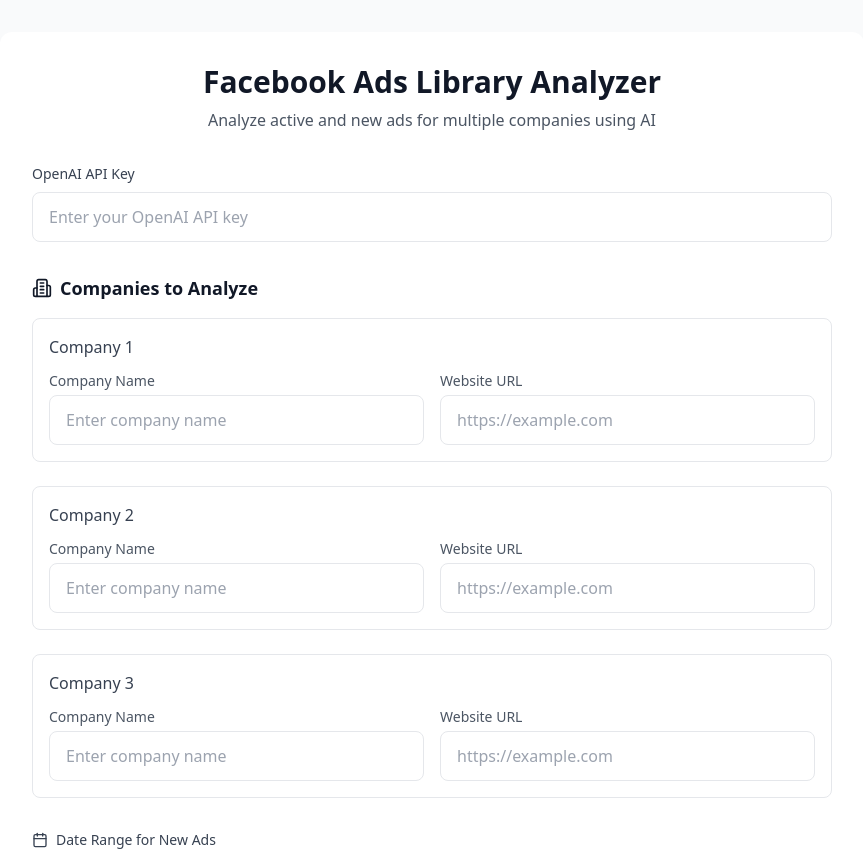
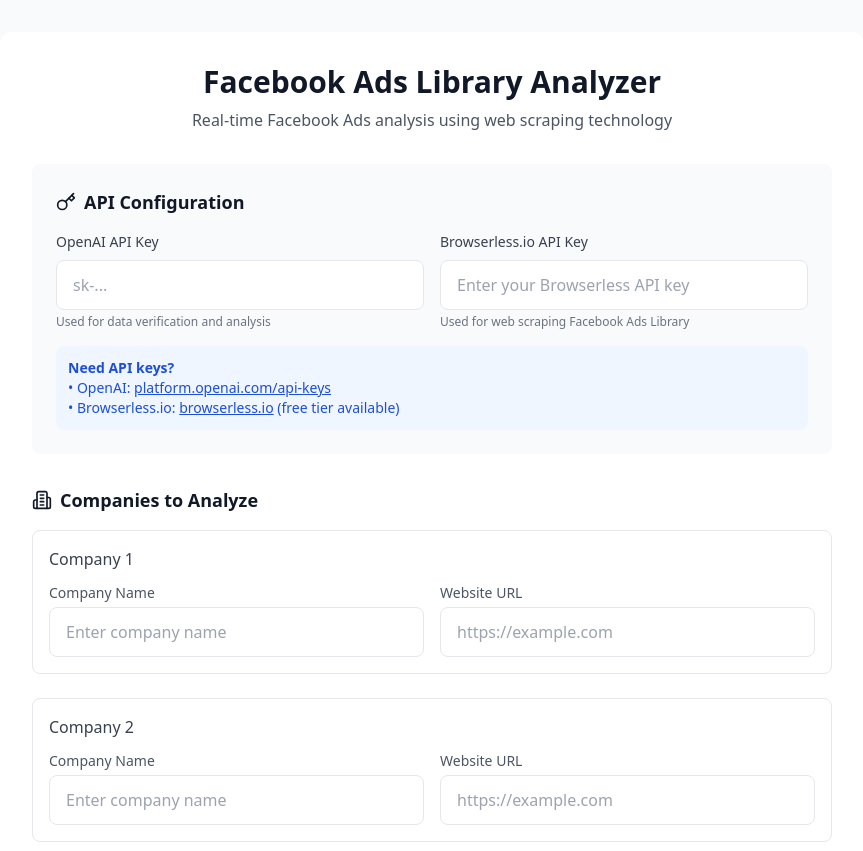
Before and after one commit to NikkieMarginal/Ads-Analyzer, a Next.js app: page / in a window 1280 px wide. Shown: the top 851 px of the page, without its empty margins (208-1071 px from the left). Built offline with nearby package versions, Linux system fonts and the light colour scheme.

Commit message:
Update page.tsx

```diff
--- a/app/page.tsx
+++ b/app/page.tsx
@@ -1,7 +1,7 @@
 'use client'
 
 import { useState } from 'react'
-import { Search, Download, Calendar, Globe, Building2 } from 'lucide-react'
+import { Search, Download, Calendar, Globe, Building2, Key } from 'lucide-react'
 import * as XLSX from 'xlsx'
 
 interface CompanyData {
@@ -17,10 +17,12 @@
   companies: CompanyData[]
   dateRange: number
   analysisDate: string
+  dataSource?: string
 }
 
 export default function HomePage() {
-  const [apiKey, setApiKey] = useState('')
+  const [openaiApiKey, setOpenaiApiKey] = useState('')
+  const [browserlessApiKey, setBrowserlessApiKey] = useState('')
   const [companies, setCompanies] = useState([
     { companyName: '', websiteUrl: '' },
     { companyName: '', websiteUrl: '' },
@@ -37,8 +39,13 @@
   }
 
   const handleAnalyze = async () => {
-    if (!apiKey.trim()) {
+    if (!openaiApiKey.trim()) {
       alert('Please enter your OpenAI API key')
+      return
+    }
+
+    if (!browserlessApiKey.trim()) {
+      alert('Please enter your Browserless.io API key')
       return
     }
 
@@ -57,21 +64,23 @@
           'Content-Type': 'application/json',
         },
         body: JSON.stringify({
-          apiKey,
+          openaiApiKey,
+          browserlessApiKey,
           companies: filledCompanies,
           dateRange
         })
       })
 
       if (!response.ok) {
-        throw new Error(`HTTP error! status: ${response.status}`)
+        const errorData = await response.json()
+        throw new Error(errorData.error || `HTTP error! status: ${response.status}`)
       }
 
       const data = await response.json()
       setResults(data)
     } catch (error) {
       console.error('Analysis failed:', error)
-      alert('Analysis failed. Please check your API key and try again.')
+      alert(`Analysis failed: ${error instanceof Error ? error.message : 'Unknown error'}`)
     } finally {
       setIsAnalyzing(false)
     }
@@ -80,9 +89,9 @@
   const exportToSpreadsheet = () => {
     if (!results) return
 
-  const exportData = results.companies.map(company => {
     const newAdsColumnName = `New Ads (Last ${results.dateRange} Days)`
 
+    const exportData = results.companies.map(company => {
       return {
         'Company Name': company.companyName,
         'Website URL': company.websiteUrl,
@@ -109,22 +118,60 @@
             Facebook Ads Library Analyzer
           </h1>
           <p className="text-gray-600">
-            Analyze active and new ads for multiple companies using AI
+            Real-time Facebook Ads analysis using web scraping technology
           </p>
         </div>
 
-        {/* API Key Input */}
-        <div className="mb-8">
+        {/* API Keys Section */}
+        <div className="mb-8 p-6 bg-gray-50 rounded-lg">
+          <h3 className="text-lg font-semibold text-gray-900 mb-4 flex items-center">
+            <Key className="mr-2" size={20} />
+            API Configuration
+          </h3>
+
+          <div className="grid grid-cols-1 md:grid-cols-2 gap-4">
+            <div>
               <label className="block text-sm font-medium text-gray-700 mb-2">
                 OpenAI API Key
               </label>
               <input
                 type="password"
                 className="input-field"
-            placeholder="Enter your OpenAI API key"
-            value={apiKey}
-            onChange={(e) => setApiKey(e.target.value)}
+                placeholder="sk-..."
+                value={openaiApiKey}
+                onChange={(e) => setOpenaiApiKey(e.target.value)}
               />
+              <p className="text-xs text-gray-500 mt-1">
+                Used for data verification and analysis
+              </p>
+            </div>
+
+            <div>
+              <label className="block text-sm font-medium text-gray-700 mb-2">
+                Browserless.io API Key
+              </label>
+              <input
+                type="password"
+                className="input-field"
+                placeholder="Enter your Browserless API key"
+                value={browserlessApiKey}
+                onChange={(e) => setBrowserlessApiKey(e.target.value)}
+              />
+              <p className="text-xs text-gray-500 mt-1">
+                Used for web scraping Facebook Ads Library
+              </p>
+            </div>
+          </div>
+
+          <div className="mt-4 p-3 bg-blue-50 rounded-lg">
+            <p className="text-sm text-blue-700">
+              <strong>Need API keys?</strong>
+              <br />
+              • OpenAI: <a href="https://platform.openai.com/api-keys" target="_blank" rel="noopener noreferrer" className="underline">platform.openai.com/api-keys</a>
+              <br />
+              • Browserless.io: <a href="https://www.browserless.io" target="_blank" rel="noopener noreferrer" className="underline">browserless.io</a> (free tier available)
+            </p>
+          </div>
         </div>
 
         {/* Company Inputs */}
@@ -195,13 +242,23 @@
             <Search className="mr-2" size={20} />
             {isAnalyzing ? 'Analyzing...' : 'Start Analysis'}
           </button>
+          {isAnalyzing && (
+            <p className="text-sm text-gray-600 mt-2">
+              This may take 30-60 seconds per company...
+            </p>
+          )}
         </div>
 
         {/* Results */}
         {results && (
           <div className="border-t pt-8">
             <div className="flex justify-between items-center mb-6">
+              <div>
                 <h2 className="text-2xl font-bold text-gray-900">Analysis Results</h2>
+                {results.dataSource && (
+                  <p className="text-sm text-gray-600">Data Source: {results.dataSource}</p>
+                )}
+              </div>
               <button
                 onClick={exportToSpreadsheet}
                 className="btn-secondary flex items-center"
```
Lines whose indentation alone changed are shown as unchanged.
